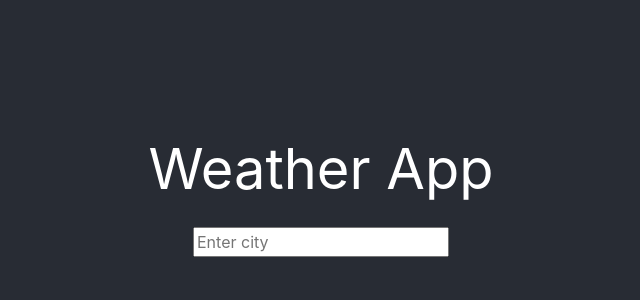
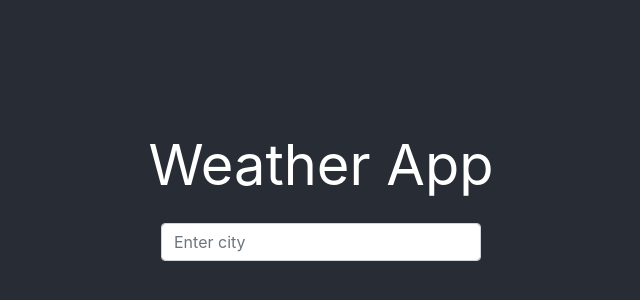
Before and after one commit to gabip86/weather-app, a React (Create React App) app: page / in a window 1280 px wide. Shown: the part 208-508 px from the top of the page, without its empty margins (319-959 px from the left). Built offline with nearby package versions, Linux system fonts and the light colour scheme.

Commit message:
Add cards

```diff
--- a/src/WeatherApp.tsx
+++ b/src/WeatherApp.tsx
@@ -1,11 +1,10 @@
 import React, { useState } from 'react';
-import { Title } from './components/Title';
-import { SearchInput } from './components/SearchInput';
+import { Title, SearchInput, Details } from './components';
 import './WeatherApp.css';
-import { Details } from './components/Details';
+import { City } from './types/types';
 
 export const WeatherApp = () => {
-  const [cities, setCities] = useState([]);
+  const [cities, setCities] = useState<readonly City[]>([]);
 
   return (
     <div className="App">
--- a/src/components/Details.tsx
+++ b/src/components/Details.tsx
@@ -1,18 +1,18 @@
 import { Card, Container, Row } from 'react-bootstrap';
+import { Forecast } from '../types/types';
 
 export const Details = ({ ...props }) => {
   const currentCity = props.cities[0];
 
-  // TODO any
   return (
     <Container>
       <Row className="justify-content-center">
-        {currentCity.weather.map((day: any) => (
-          <Card key={day.id} style={{ width: '18rem' }}>
+        {currentCity.forecasts.map((forecast: Forecast) => (
+          <Card key={forecast.id} style={{ width: '18rem' }}>
             <Card.Body>
-              <Card.Title>{day.day}</Card.Title>
-              <p>{day.desc}</p>
-              <h2>{day.temp}</h2>
+              <Card.Title>{forecast.day}</Card.Title>
+              <p>{forecast.desc}</p>
+              <h2>{forecast.temp}</h2>
             </Card.Body>
           </Card>
         ))}
--- a/src/components/SearchInput.tsx
+++ b/src/components/SearchInput.tsx
@@ -1,6 +1,8 @@
 import { useCallback, KeyboardEvent, Dispatch, SetStateAction } from 'react';
+import { Form } from 'react-bootstrap';
+import { City } from '../types/types';
 
-export const SearchInput = ({ setCities }: { readonly setCities: Dispatch<SetStateAction<never[]>>}) => {
+export const SearchInput = ({ setCities }: { readonly setCities: Dispatch<SetStateAction<readonly City[]>> }) => {
   const getCities = useCallback(() => {
     const reqOptions = {
       method: "GET",
@@ -22,16 +24,7 @@ export const SearchInput = ({ setCities }: { readonly setCities: Dispatch<SetSta
 
   return (
     <>
-      <div className="input_wrapper">
-        <div className="input_container">
-          <input
-            id="search-input-id"
-            placeholder="Enter city"
-            name="search-input"
-            onKeyDown={onKeyDown}
-          />
-        </div>
-      </div>
+      <Form.Control id="search-input-id" placeholder="Enter city" onKeyDown={onKeyDown} style={{ width: '20rem' }} />
     </>
   )
 }
--- /dev/null
+++ b/src/components/index.ts
@@ -0,0 +1,3 @@
+export * from './Details';
+export * from './SearchInput';
+export * from './Title';
--- a/src/db/db.json
+++ b/src/db/db.json
@@ -3,7 +3,7 @@
     {
       "id": 11,
       "name": "Budapest",
-      "weather": [
+      "forecasts": [
         {
           "id": 1,
           "day": "Mon",
@@ -27,7 +27,7 @@
     {
       "id": 22,
       "name": "Alaska",
-      "weather": [
+      "forecasts": [
         {
           "id": 1,
           "day": "Mon",
--- /dev/null
+++ b/src/types/types.ts
@@ -0,0 +1,12 @@
+export type Forecast = {
+  id: number,
+  day: string,
+  temp: number,
+  desc: string,
+}
+
+export type City = {
+  id: number,
+  name: string,
+  forecasts: Forecast[],
+}
```
